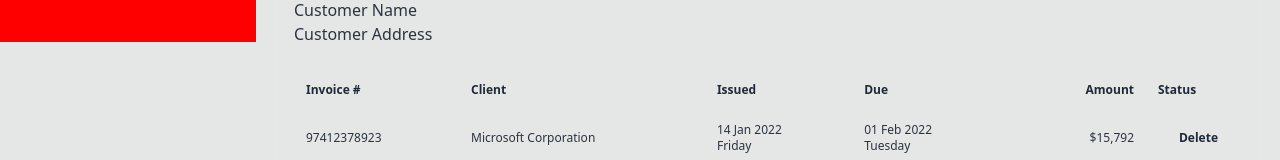
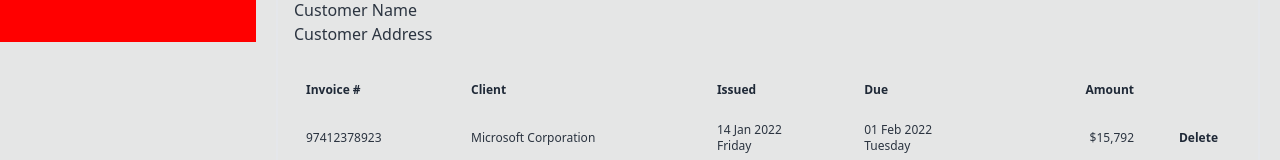
Before and after one commit to maasajal/revboost-solutions, a React (Vite) app: page /dashboard/invoice in a window 1280 px wide. Shown: the part 758-918 px from the top of the page. Built offline with nearby package versions, Linux system fonts and the light colour scheme.

Commit message:
Fixed: Delete Button in invoice

```diff
--- a/src/pages/InvoiceAndBilling/Invoice.tsx
+++ b/src/pages/InvoiceAndBilling/Invoice.tsx
@@ -186,7 +186,8 @@ const Invoice = () => {
                     <th className="p-3">Issued</th>
                     <th className="p-3">Due</th>
                     <th className="p-3 text-right">Amount</th>
-                    <th className="p-3">Status</th>
+                    <th className="p-3 text-right"></th>
+
                   </tr>
                 </thead>
                 <tbody>
@@ -286,11 +287,15 @@ const Invoice = () => {
                       </span>
                     </td>
                   </tr>
+
                 </tbody>
+
               </table>
+
             </div>
           </div>
         </div>
+
       </section>
     </>
   );
```
